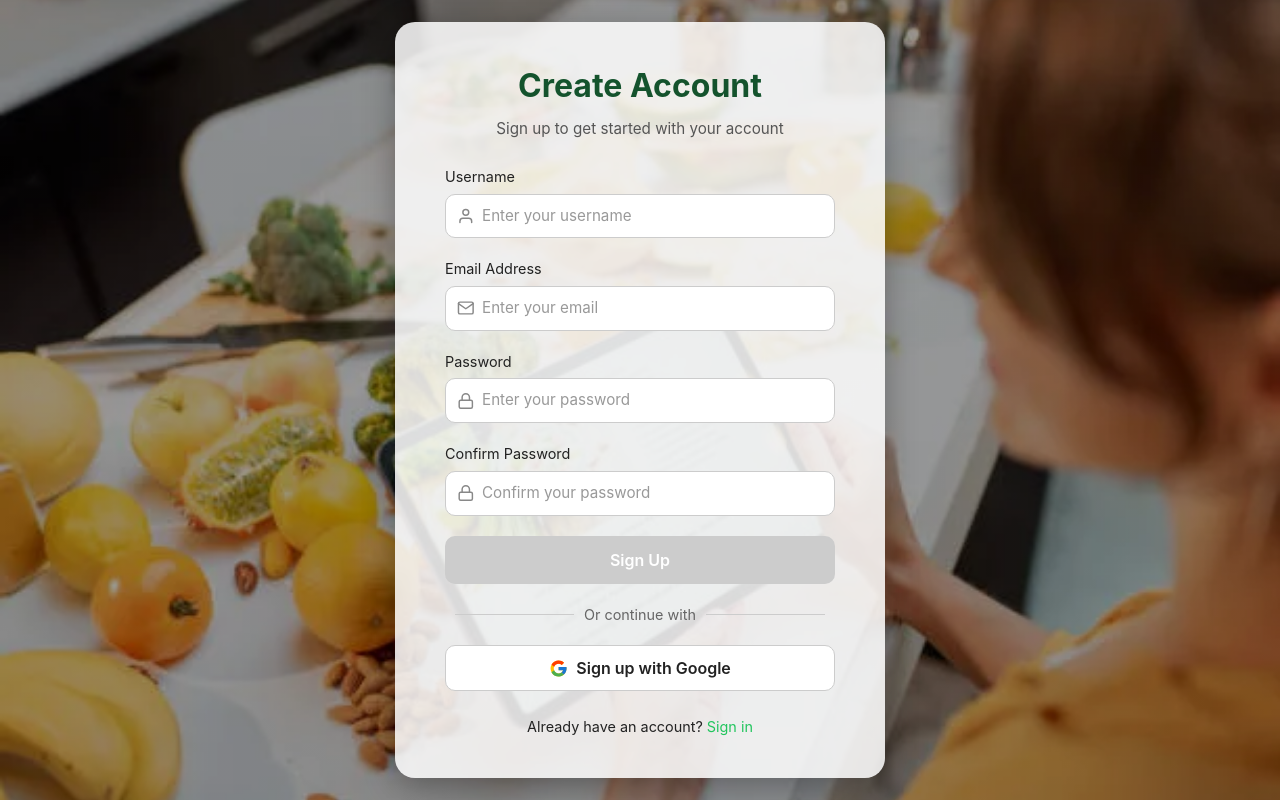
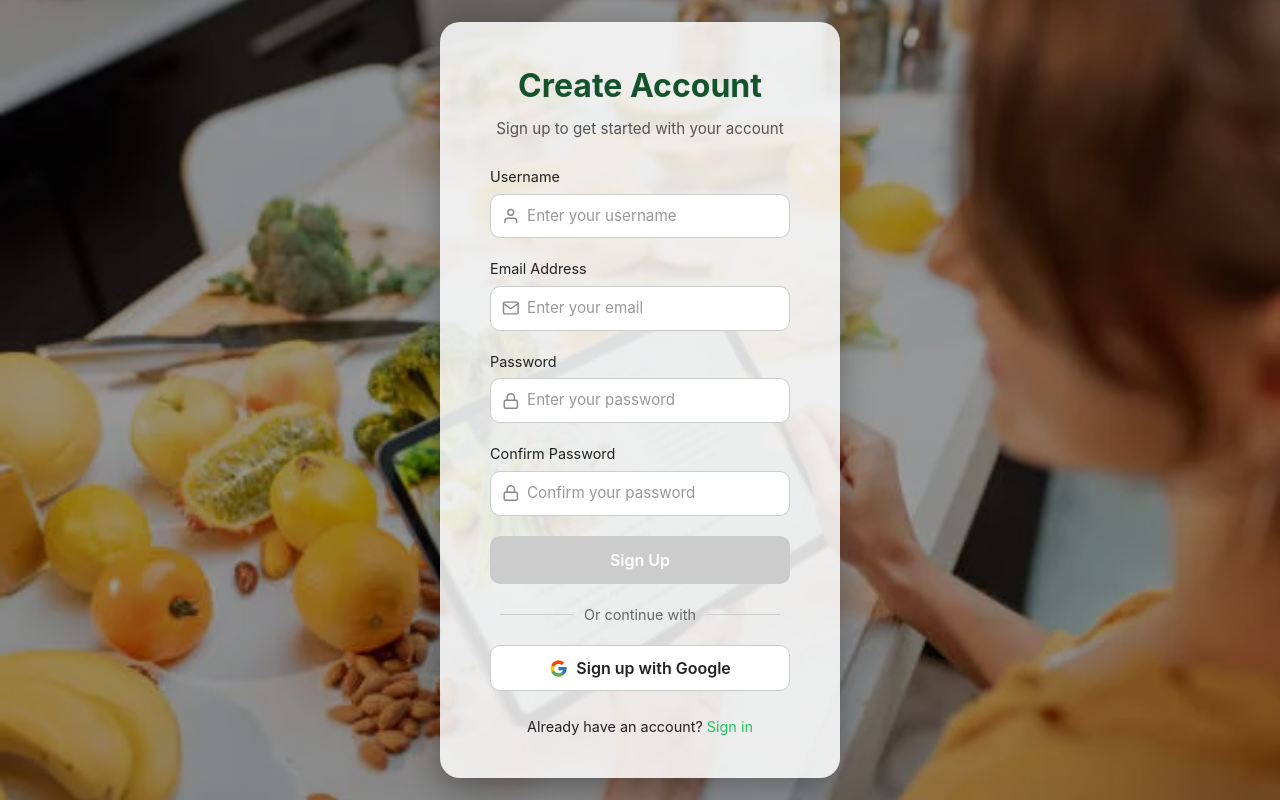
Before and after one commit to GgGranny/Dishcovery-frontend, a React (Vite) app: page /signup in a window 1280 px wide. Built offline with nearby package versions, Linux system fonts and the light colour scheme.

Commit message:
Signup css

```diff
--- a/src/css/Signup.css
+++ b/src/css/Signup.css
@@ -45,7 +45,7 @@ body {
   background: #ffffffd9;
   border-radius: var(--radius);
   padding: 40px 50px;
-  width: 490px;
+  width: 400px;
   color: #222;
   box-shadow: var(--shadow);
 }
```
Also changed, not shown: 1 other file (tests, documents, lock files or other folders).
